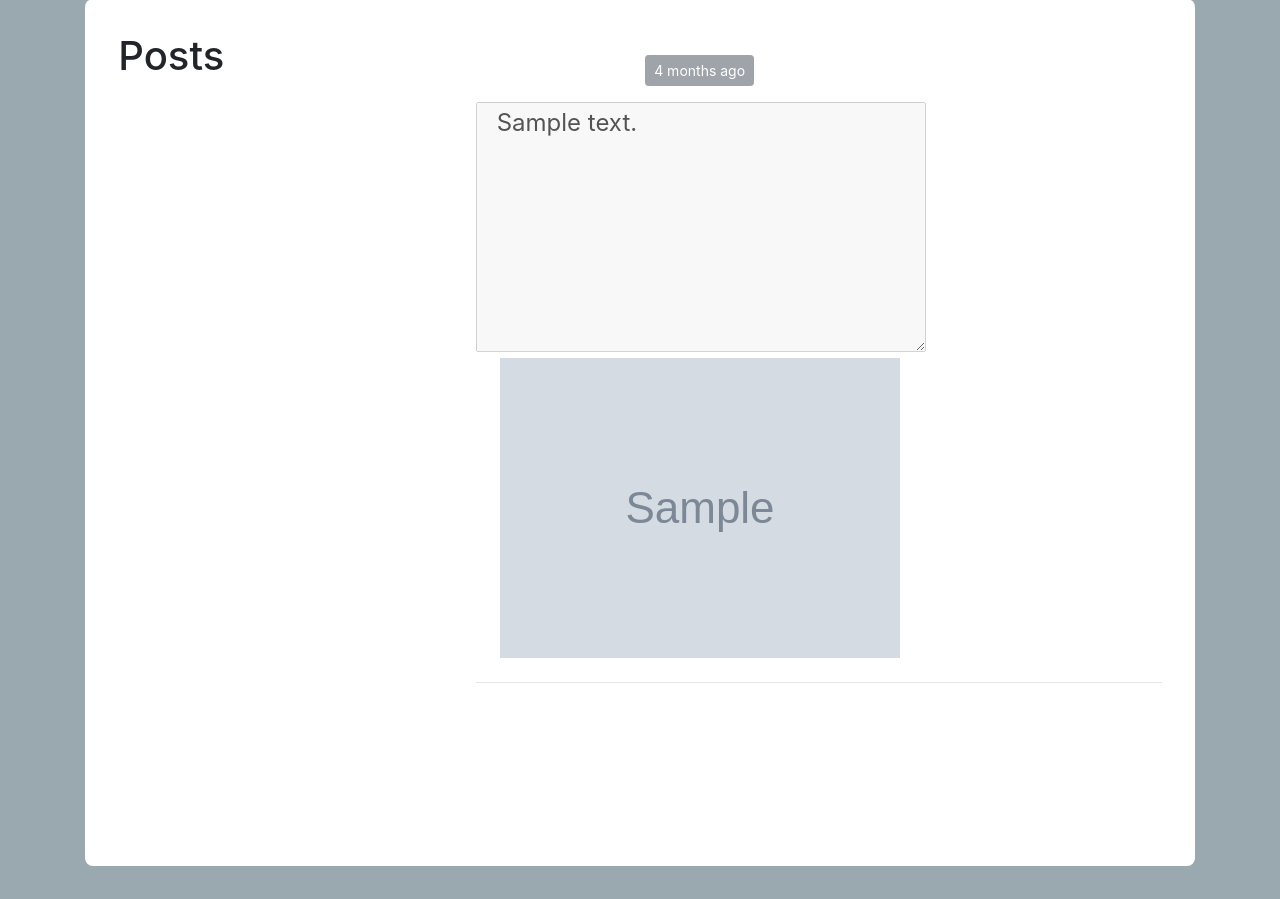
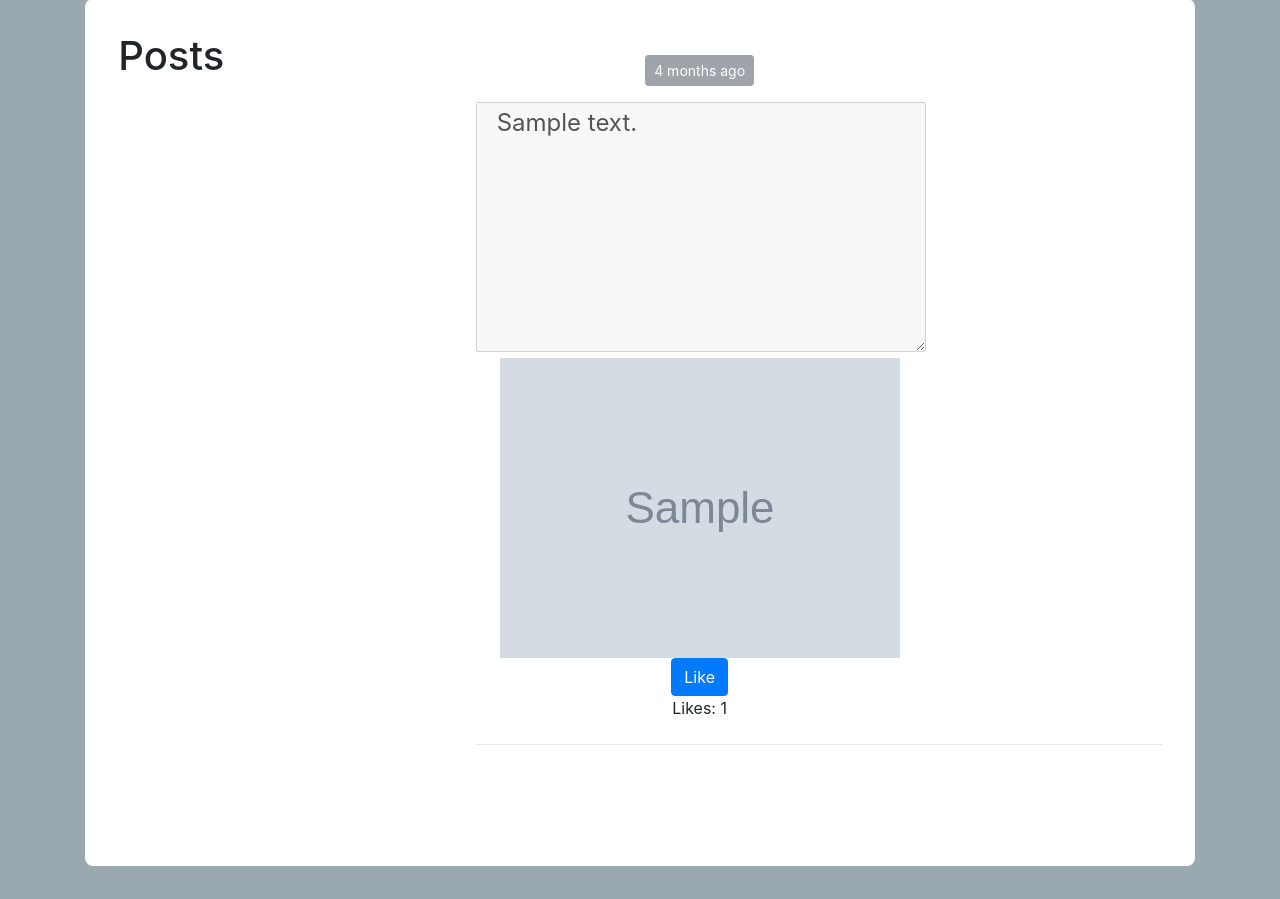
Before and after one commit to abista7/SoftwareDevelopmentGroupPROJECT, a Django app: template application/django/templates/mainapp/profile.html in a window 1280 px wide. Shown: the part 516-1415 px from the top of the page. Run offline with Django 3.2, Linux system fonts and the light colour scheme; the template is opened without the code that fills it: values that come from a table or form of the project are taken from there, others are empty; tables that the repository leaves empty hold one stand-in row (values such as "Sample post"); grey boxes marked "Sample" are stand-in pictures; some libraries are stand-ins or nearby versions.

Commit message:
can like friend's posts

```diff
--- a/application/django/templates/mainapp/profile.html
+++ b/application/django/templates/mainapp/profile.html
@@ -147,19 +147,19 @@
                                         </button>
                                     {% endif %}
                                 </form>
-                                {% if user == profile.user %}
                                     <form method="post">
                                         {% csrf_token %}
                                         <button class="btn btn-primary" name="like_post" value={{ post.id }}>
                                             Like
                                         </button>
-                                        <button class="btn btn-danger" type="submit" name="delete_post"
-                                                value={{ post.id }}>
-                                            Delete
-                                        </button>
+                                        {% if user == profile.user %}
+                                            <button class="btn btn-danger" type="submit" name="delete_post"
+                                                    value={{ post.id }}>
+                                                Delete
+                                            </button>
+                                        {% endif %}
                                     </form>
                                     <div> Likes: {{ post.like }} </div>
-                                {% endif %}
                             </div>
                         </div>
                     </div>
```
